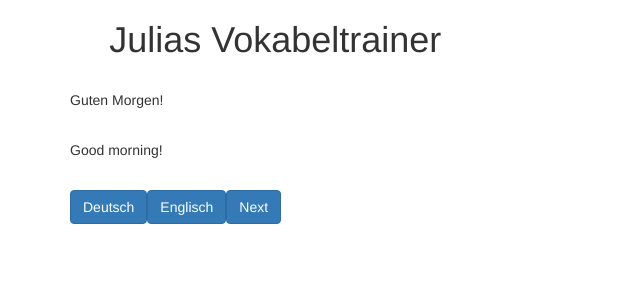
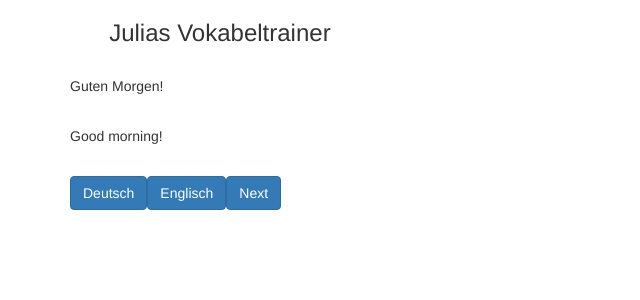
Before and after one commit to eurinb/vokabeltrainer, an Angular app: page / in a window 1280 px wide. Shown: the top 300 px of the page, without its empty margins (0-640 px from the left). Built offline with nearby package versions, Linux system fonts and the light colour scheme.

Commit message:
Kleiner Font für die Überschrift

```diff
--- a/src/app/app.component.html
+++ b/src/app/app.component.html
@@ -3,7 +3,7 @@
   <div class="row">
 
     <div class="col-xs-12 col-xs-offset-1">
-        <h1>Julias Vokabeltrainer</h1>
+        <h3>Julias Vokabeltrainer</h3>
     </div>
 
     <hr>
```
